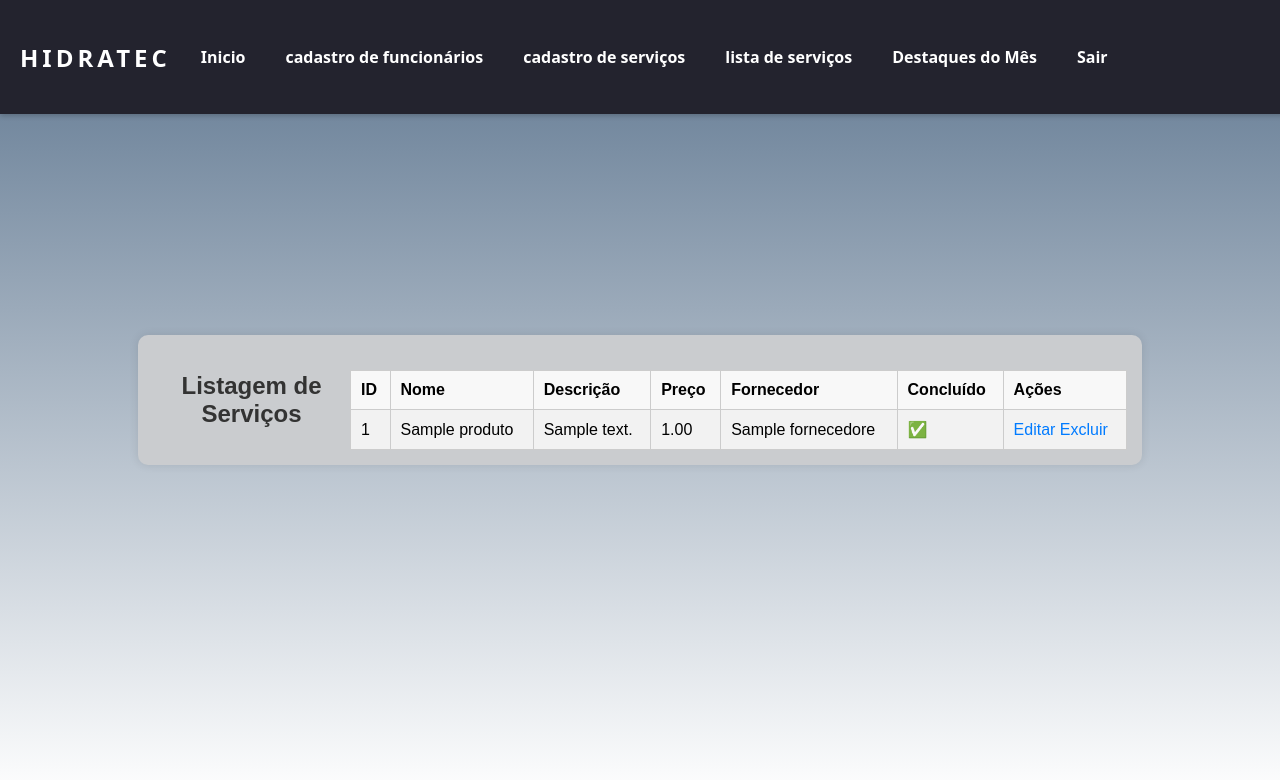
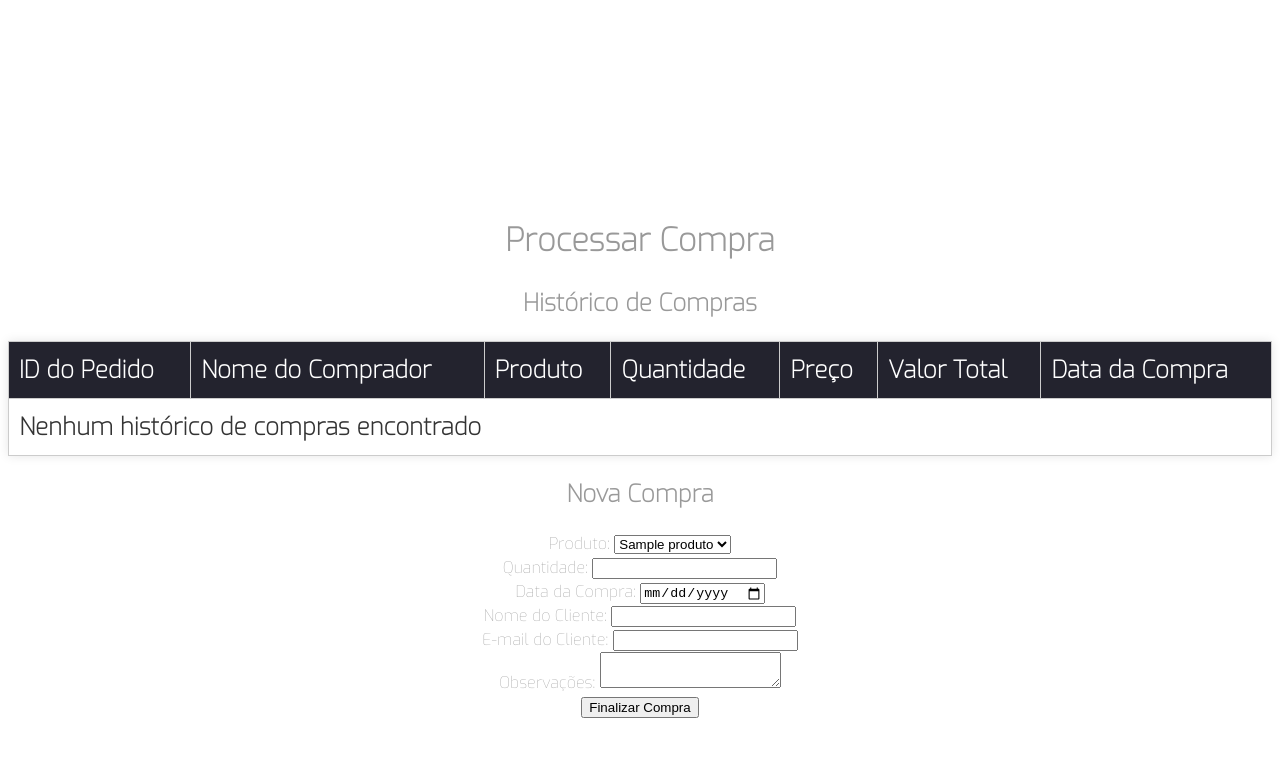
Before and after one commit to m0rpheuss7/Sprint-3, a PHP site: page /listagem_produtos.php in a window 1280 px wide. Shown: the top 780 px of the page. Run offline with PHP 8.4, Linux system fonts and the light colour scheme; a user stored in the database is signed in; data comes from the database, SQL or seed files in the repository; tables that the repository leaves empty or names only in its code hold one stand-in row (values such as "Sample post").

Commit message:
novas atualizaçoes codigo incompleto

```diff
--- a/css/style.css
+++ b/css/style.css
@@ -178,3 +178,17 @@
   background-color: #f8d7da;
   color: #721c24;
 }
+
+.btn-finalizar {
+  display: inline-block;
+  padding: 10px 20px;
+  background-color: #28a745;
+  color: #fff;
+  text-decoration: none;
+  border-radius: 5px;
+  font-size: 16px;
+}
+
+.btn-finalizar:hover {
+  background-color: #218838;
+}
--- a/home.php
+++ b/home.php
@@ -25,9 +25,9 @@
         <ul>
             <li><a href=".php">Início</a></li>
             <li><a href="produtos.php">Produtos</a></li>
-            <li><a href=".php">Contrato de serviços</a></li>
+            <li><a href="contrato.php">Contrato de serviços</a></li>
             <li><a href="login.php">Sair</a></li>
-            <li><a href=".php"><svg xmlns="http://www.w3.org/2000/svg" width="26" height="26" fill="currentColor" class="bi bi-cart" viewBox="0 0 16 16">
+            <li><a href="carrinho.php"><svg xmlns="http://www.w3.org/2000/svg" width="26" height="26" fill="currentColor" class="bi bi-cart" viewBox="0 0 16 16">
   <path d="M0 1.5A.5.5 0 0 1 .5 1H2a.5.5 0 0 1 .485.379L2.89 3H14.5a.5.5 0 0 1 .491.592l-1.5 8A.5.5 0 0 1 13 12H4a.5.5 0 0 1-.491-.408L2.01 3.607 1.61 2H.5a.5.5 0 0 1-.5-.5M3.102 4l1.313 7h8.17l1.313-7zM5 12a2 2 0 1 0 0 4 2 2 0 0 0 0-4m7 0a2 2 0 1 0 0 4 2 2 0 0 0 0-4m-7 1a1 1 0 1 1 0 2 1 1 0 0 1 0-2m7 0a1 1 0 1 1 0 2 1 1 0 0 1 0-2"/>
 </svg></li></a>
         </ul>
--- a/index.php
+++ b/index.php
@@ -19,7 +19,6 @@
     <nav class="navigation">
         <ul>
             <li><a href="index.php">Inicio</a></li>
-            <li><a href="cadastro_fornecedor.php">cadastro de funcionários</a></li>
             <li><a href="cadastro_produto.php">cadastro de serviços</a></li>
             <li><a href="listagem_produtos.php">lista de serviços</a></li>
             <li><a href="mes.php">Destaques do Mês</a></li>
--- a/listagem_produtos.php
+++ b/listagem_produtos.php
@@ -1,87 +1,115 @@
-<?php include('valida_sessao.php'); ?>
-<?php include('conexao.php'); ?>
+<?php
+include 'conexao.php'; // Inclui a conexão com o banco de dados
 
-<?php
-if (isset($_GET['concluir_id'])) {
-    $concluir_id = $_GET['concluir_id'];
-    $sql = "UPDATE produtos SET concluido = NOT concluido WHERE id='$concluir_id'";
-    if ($conn->query($sql) === TRUE) {
-        $mensagem = "Status do produto atualizado com sucesso!";
-    } else {
-        $mensagem = "Erro ao atualizar status do serviço: " . $conn->error;
-    }
-}
-if (isset($_GET['delete_id'])) {
-    $delete_id = $_GET['delete_id'];
-    $sql = "DELETE FROM produtos WHERE id='$delete_id'";
-    if ($conn->query($sql) === TRUE) {
-        $mensagem = "Serviço excluído com sucesso!";
-    } else {
-        $mensagem = "Erro ao excluir serviço: " . $conn->error;
-    }
-}
+// Suponhamos que o ID do usuário esteja armazenado em uma variável de sessão (por exemplo, após o login)
+session_start();
+$usuario_id = $_SESSION['usuario_id'];  // A sessão deve estar configurada no login do usuário
 
-$produtos = $conn->query("SELECT p.id, p.nome, p.descricao, p.preco, f.nome AS fornecedor_nome, p.concluido FROM produtos p JOIN fornecedores f ON p.fornecedor_id = f.id");
+// Buscar os pedidos anteriores do usuário
+$sql_pedidos_anteriores = "
+    SELECT
+        pedidos.id AS pedido_id,
+        pedidos.nome_comprador,
+        pedidos.email_comprador,
+        pedidos.telefone_comprador,
+        pedidos.pagamento,
+        pedidos.horario,
+        pedidos.total,
+        pedidos.data_compra,
+        produtos.nome AS produto_nome,
+        itens_pedido.quantidade,
+        itens_pedido.preco,
+        itens_pedido.valor_item
+    FROM pedidos
+    JOIN itens_pedido ON pedidos.id = itens_pedido.pedido_id
+    JOIN produtos ON itens_pedido.produto_id = produtos.id
+    WHERE pedidos.nome_comprador = (SELECT nome FROM usuarios WHERE id = ?)
+    ORDER BY pedidos.data_compra DESC";  // Buscar pedidos mais recentes primeiro
+
+$stmt = $conn->prepare($sql_pedidos_anteriores);
+$stmt->bind_param("i", $usuario_id);
+$stmt->execute();
+$result_pedidos_anteriores = $stmt->get_result();
 
 ?>
 
 <!DOCTYPE html>
-<html lang="pt-br">
+<html lang="pt-BR">
 <head>
     <meta charset="UTF-8">
-    <title>Listagem de serviços</title>
-    <link rel="stylesheet" href="css/estilo.css">
+    <title>Processar Compra</title>
+    <link rel="stylesheet" href="css/style.css">
 </head>
 <body>
-    <header class="header">
-    <div class="logo">
-        <h1>Hidratec</h1>
-    </div>
-    <nav class="navigation">
-        <ul>
-            <li><a href="index.php">Inicio</a></li>
-            <li><a href="cadastro_fornecedor.php">cadastro de funcionários</a></li>
-            <li><a href="cadastro_produto.php">cadastro de serviços</a></li>
-            <li><a href="listagem_produtos.php">lista de serviços</a></li>
-            <li><a href="mes.php">Destaques do Mês</a></li>
-            <li><a href="login.php">Sair</a></li>
-        </ul>
-    </nav>
-</header>
-    <div class="container">
-        <h2>Listagem de Serviços</h2>
-        <?php if (isset($mensagem)) echo "<p class='message " . ($conn->error ? "error" : "success") . "'>$mensagem</p>"; ?>
+    <h1>Processar Compra</h1>
 
-        <table>
-    <tr>
-        <th>ID</th>
-        <th>Nome</th>
-        <th>Descrição</th>
-        <th>Preço</th>
-        <th>Fornecedor</th>
-        <th>Concluído</th>
-        <th>Ações</th>
-    </tr>
-    <?php while ($row = $produtos->fetch_assoc()): ?>
-    <tr>
-        <td><?php echo $row['id']; ?></td>
-        <td><?php echo $row['nome']; ?></td>
-        <td><?php echo $row['descricao']; ?></td>
-        <td><?php echo $row['preco']; ?></td>
-        <td><?php echo $row['fornecedor_nome']; ?></td>
-        <td>
-            <a href="?concluir_id=<?php echo $row['id']; ?>">
-                <?php echo $row['concluido'] ? "✅" : "❌"; ?>
-            </a>
-        </td>
-        <td>
-            <a href="cadastro_produto.php?edit_id=<?php echo $row['id']; ?>">Editar</a>
-            <a href="?delete_id=<?php echo $row['id']; ?>" onclick="return confirm('Tem certeza que deseja excluir?')">Excluir</a>
-        </td>
-    </tr>
-    <?php endwhile; ?>
-</table>
+    <!-- Exibição de compras anteriores -->
+    <h2>Histórico de Compras</h2>
+    <table border="1">
+        <thead>
+            <tr>
+                <th>ID do Pedido</th>
+                <th>Nome do Comprador</th>
+                <th>Produto</th>
+                <th>Quantidade</th>
+                <th>Preço</th>
+                <th>Valor Total</th>
+                <th>Data da Compra</th>
+            </tr>
+        </thead>
+        <tbody>
+            <?php
+            // Verifica se há pedidos anteriores
+            if ($result_pedidos_anteriores && $result_pedidos_anteriores->num_rows > 0) {
+                while ($row = $result_pedidos_anteriores->fetch_assoc()) {
+                    echo "<tr>
+                            <td>{$row['pedido_id']}</td>
+                            <td>{$row['nome_comprador']}</td>
+                            <td>{$row['produto_nome']}</td>
+                            <td>{$row['quantidade']}</td>
+                            <td>{$row['preco']}</td>
+                            <td>{$row['valor_item']}</td>
+                            <td>{$row['data_compra']}</td>
+                          </tr>";
+                }
+            } else {
+                echo "<tr><td colspan='7'>Nenhum histórico de compras encontrado</td></tr>";
+            }
+            ?>
+        </tbody>
+    </table>
 
-    </div>
+    <!-- Formulário para processar nova compra -->
+    <h2>Nova Compra</h2>
+    <form action="finalizar_compra.php" method="POST">
+        <!-- Detalhes da nova compra (por exemplo, seleção de produtos, quantidade) -->
+        <label for="produto_id">Produto:</label>
+        <select name="produto_id" id="produto_id" required>
+            <?php
+            // Busca os produtos disponíveis no banco
+            $result_produtos = $conn->query("SELECT id, nome FROM produtos");
+            while ($row = $result_produtos->fetch_assoc()) {
+                echo "<option value='{$row['id']}'>{$row['nome']}</option>";
+            }
+            ?>
+        </select><br>
+
+        <label for="quantidade">Quantidade:</label>
+        <input type="number" name="quantidade" id="quantidade" required><br>
+
+        <label for="data_compra">Data da Compra:</label>
+        <input type="date" name="data_compra" id="data_compra" required><br>
+
+        <label for="cliente_nome">Nome do Cliente:</label>
+        <input type="text" name="cliente_nome" id="cliente_nome" required><br>
+
+        <label for="cliente_email">E-mail do Cliente:</label>
+        <input type="email" name="cliente_email" id="cliente_email"><br>
+
+        <label for="observacoes">Observações:</label>
+        <textarea name="observacoes" id="observacoes"></textarea><br>
+
+        <button type="submit">Finalizar Compra</button>
+    </form>
 </body>
 </html>
--- a/mes.php
+++ b/mes.php
@@ -120,7 +120,6 @@
     <nav class="navigation">
         <ul>
             <li><a href="index.php">Inicio</a></li>
-            <li><a href="cadastro_fornecedor.php">Cadastro de Funcionários</a></li>
             <li><a href="cadastro_produto.php">Cadastro de Serviços</a></li>
             <li><a href="listagem_produtos.php">Lista de Serviços</a></li>
             <li><a href="mes.php">Destaques do Mês</a></li>
```
Also changed, not shown: bd.sql (+11 -5 lines), carrinho.php (added, +104 -0 lines), contrato.php (added, +127 -0 lines), finalizar_compra.php (added, +103 -0 lines), produtos.php (+4 -4 lines), imagens/674de629d0497.jpg (added), imagens/674de8eec6642.jpg (added), imagens/674deba2dfb66.jpg (added), imagens/674df53ad0adf.jpg (added), processar_compra.php (added).
